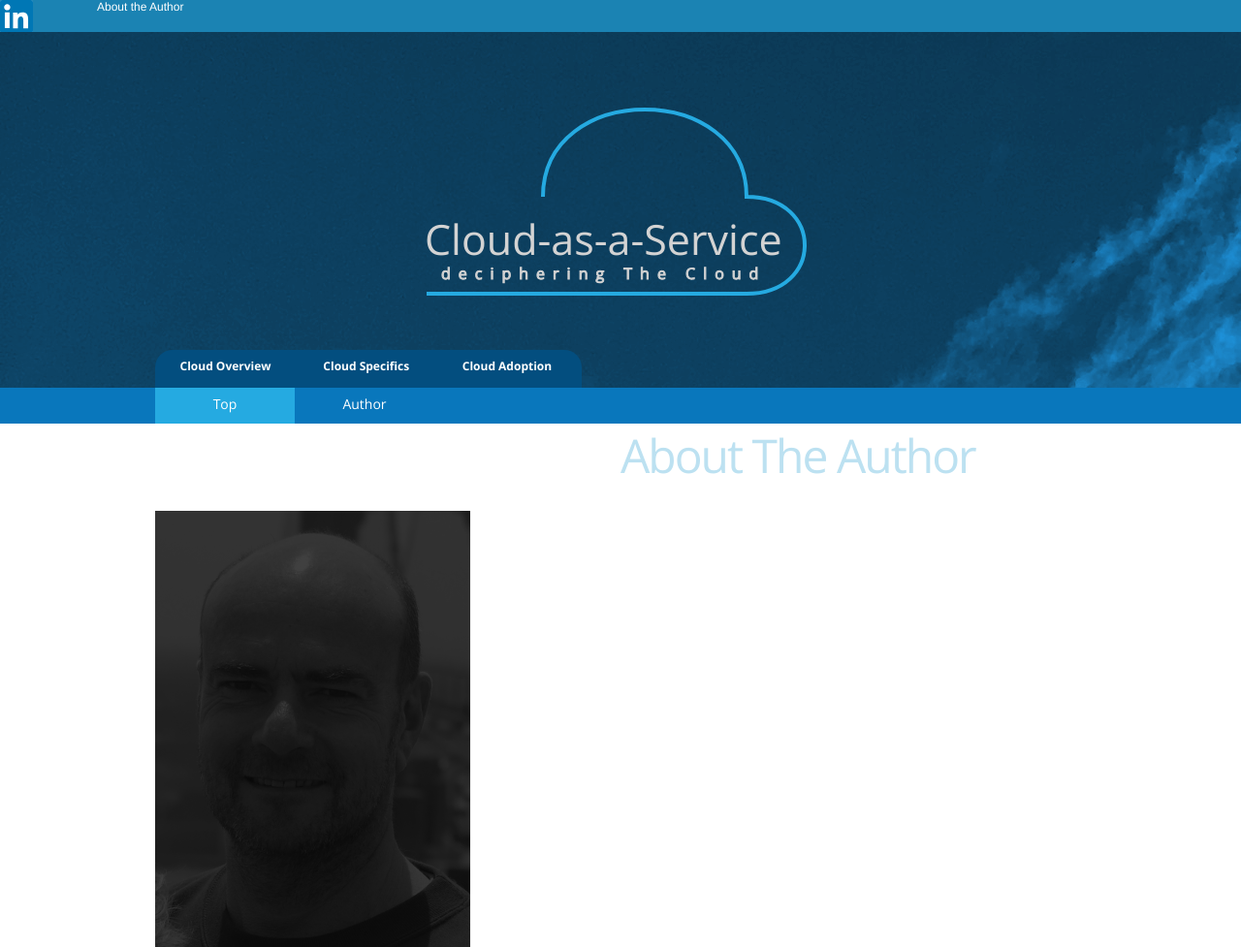
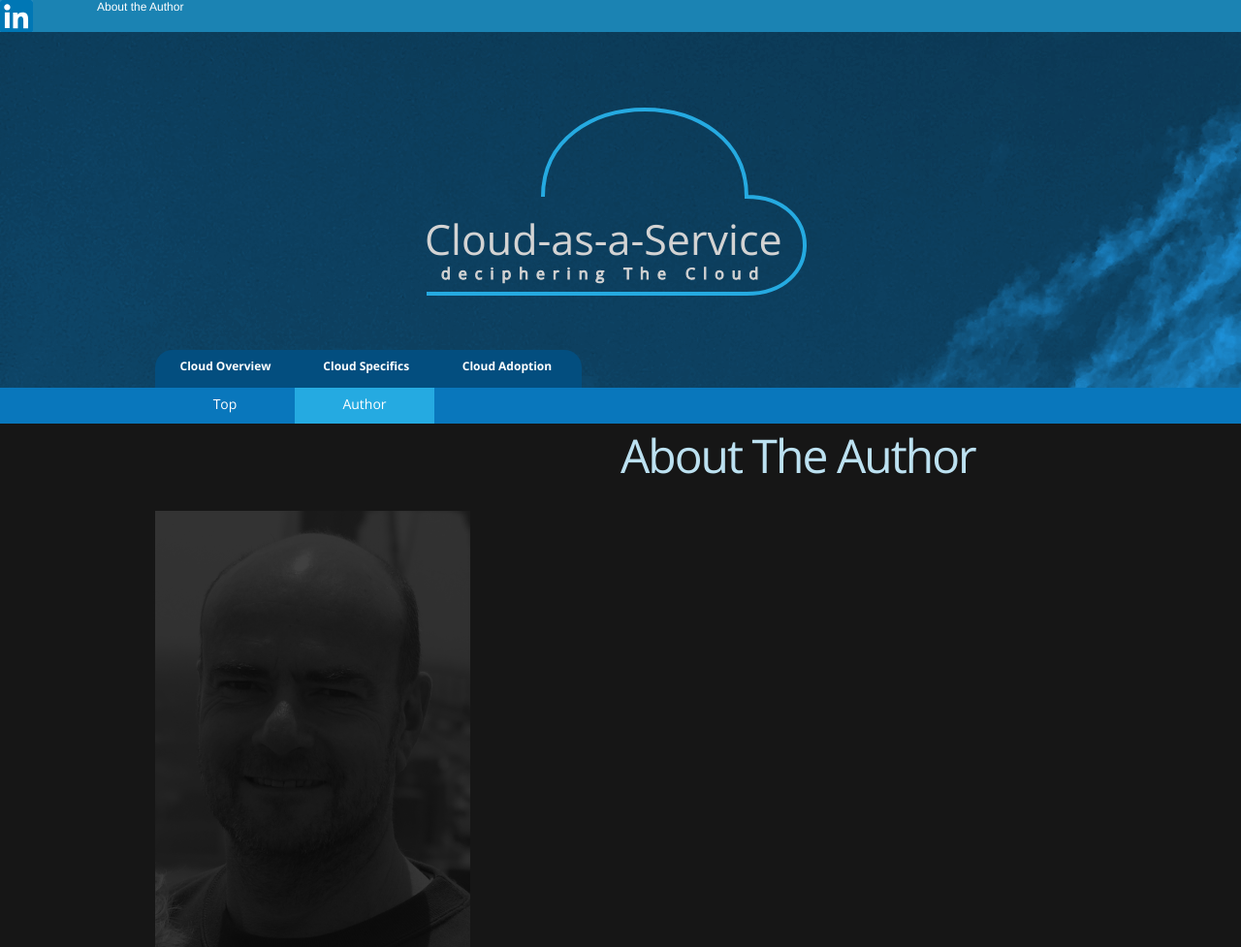
Before and after one commit to PaulJYoung/CaaS, a Django app: template CloudasaService/templates/CloudasaService/author.html in a window 1280 px wide. Shown: the whole page at 97% size. Run offline with Django 3.2, Linux system fonts and the light colour scheme; the template is opened without the code that fills it, so the values that code supplies are empty; some libraries are stand-ins or nearby versions.

Commit message:
Update author.html

```diff
--- a/CloudasaService/templates/CloudasaService/author.html
+++ b/CloudasaService/templates/CloudasaService/author.html
@@ -9,7 +9,7 @@
   </div>
  </div>
 
- <div class="section intro">
+ <div class="section s7">
   <div class="inner">
    <div class="col-1-2"><img class="picDisplay" src="{% static "PY_caas3.png" %}"/></div>
    <div class="col-1-2">
```
